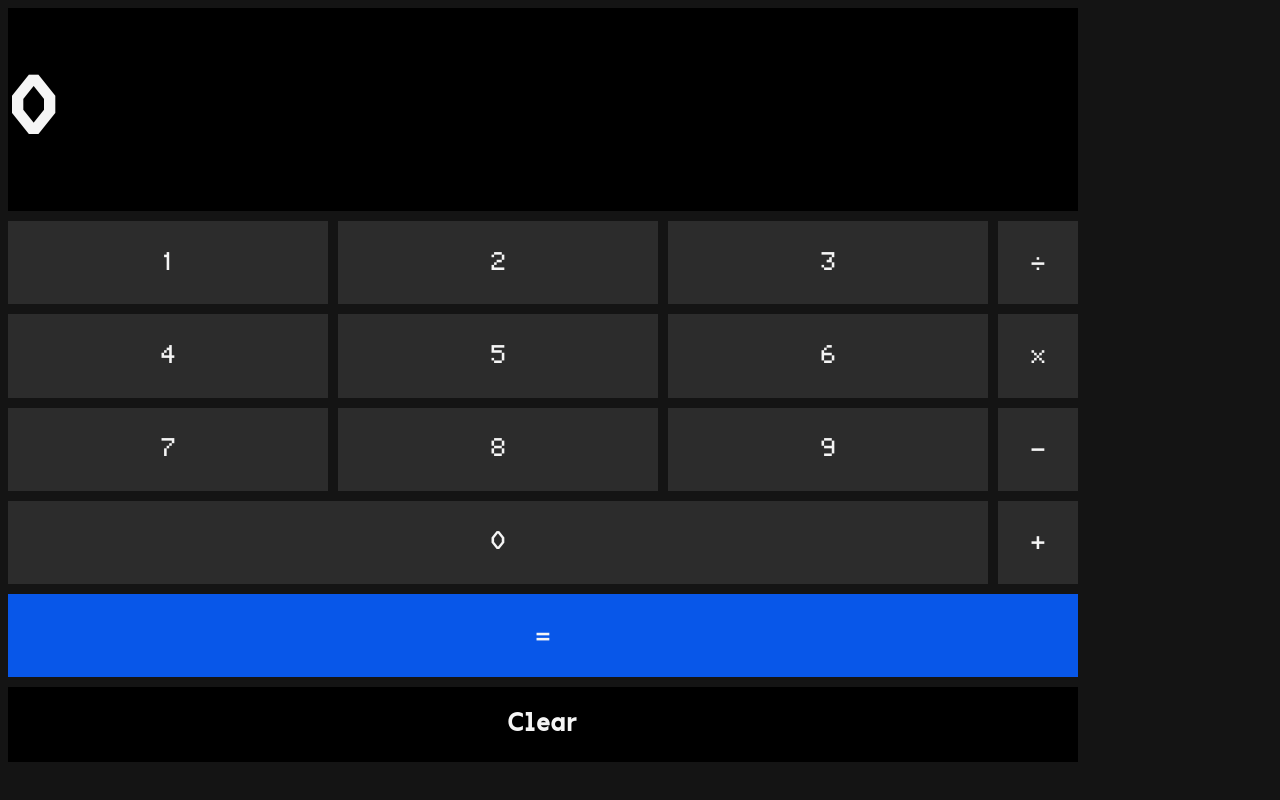
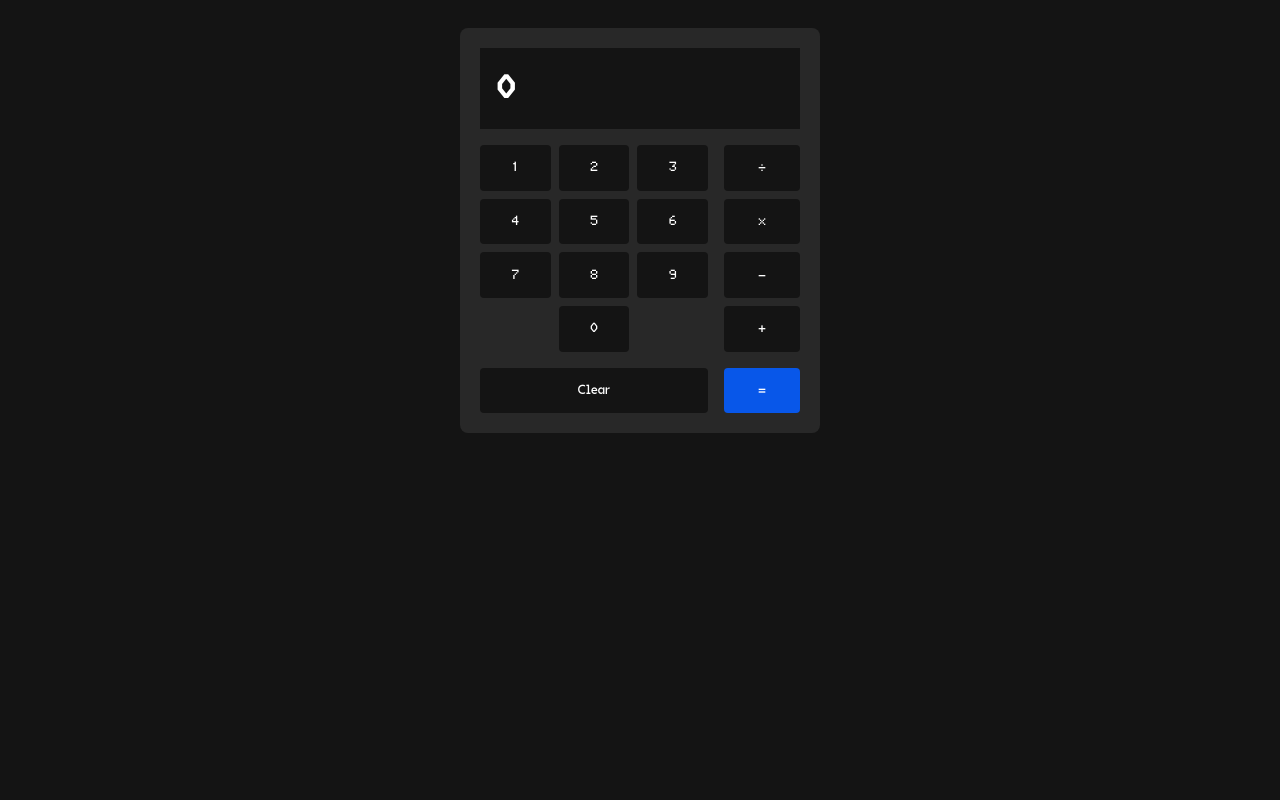
Before and after one commit to falsumit/calculator, a plain HTML site: page index.html in a window 1280 px wide. Drawn offline with Linux system fonts and the light colour scheme.

Commit message:
redid html and css using grid instead of flexbox

```diff
--- a/index.html
+++ b/index.html
@@ -24,6 +24,7 @@
                     <button id="seven"><p>7</p></button>
                     <button id="eight"><p>8</p></button>
                     <button id="nine"><p>9</p></button>
+                    <span></span>
                     <button id="zero"><p>0</p></button>
                 </div>
                 <div id="symbol-container">
@@ -33,11 +34,9 @@
                     <button id="add"><p>&plus;</p></button>
                 </div>
             </div>
-            <div class="full-width-btn">
+            <div id="action-container">
+                <button id="clear"><p>Clear</p></button>
                 <button id="equals"><p>&equals;</p></button>
-            </div>
-            <div class="full-width-btn">
-                <button id="clear"><h2>Clear</h2></button>
             </div>
         </div>
     </div>
--- a/style.css
+++ b/style.css
@@ -7,114 +7,69 @@
 
 * {
     font-family: 'Terminal', Helvetica, sans-serif;
-    color: whitesmoke;
+    color: white;
 }
 
 html {
     background-color: rgb(20, 20, 20);
-}
-
-head {
-    display: none;
-}
-
-div {
-    display: block;
-}
-
-h1 {
-    display: block;
-    font-size: 5rem;
-}
-
-h2 {
-    display: block;
-    font-size: 1.6rem;
-    letter-spacing: .1rem;
-}
-
-p, a {
-    font-size: 1.6rem;
-    line-height: normal;
+    margin: 20px;
+    overflow: hidden;
 }
 
 button {
-    background-color: rgb(44, 44, 44);
-    cursor: pointer;
-    text-align: center;
+    background-color: rgb(20, 20, 20);
     border: 0;
+    border-radius: 4px;
 }
 
 button:hover {
-    background-color: rgb(44, 44, 44, 80%);
+    cursor: pointer;
 }
 
-div#page-container {
+#page-container {
     margin: 0 auto;
+    width: 320px;
+    background-color: rgb(40, 40, 40);
+    padding: 20px;
+    border-radius: 8px;
 }
 
-div#calc-container {
-    display: flex;
-    flex-flow: column nowrap;
-    gap: 10px;
+#calc-container {
+    display: grid;
+    grid-template-rows: 1fr;
+    gap: 16px;
 }
 
-div#output {
-    width: 100%;
-    max-width: calc(980px + 10px + 80px);
-    background-color: black;
+#input-container {
+    display: grid;
+    grid-template-columns: 3fr 1fr;
+    gap: 16px;
 }
 
-div#input-container {
-    display: flex;
-    flex-flow: row nowrap;
-    gap: 10px;
+#num-container {
+    display: grid;
+    grid-template-rows: 1fr 1fr 1fr;
+    grid-template-columns: 1fr 1fr 1fr;
+    gap: 8px;
 }
 
-div#num-container {
-    display: flex;
-    flex-flow: row wrap;
-    gap: 10px;
-    width: 100%;
-    max-width: 980px;
+#symbol-container {
+    display: grid;
+    grid-template-columns: 1fr;
+    gap: 8px;
 }
 
-div#num-container button {
-    flex-basis: calc(33.33333% - ((10px * 2) / 3));
+#action-container {
+    display: grid;
+    grid-template-columns: 3fr 1fr;
+    gap: 16px;
 }
 
-div#num-container button:last-child {
-    flex-basis: 100%;
+#output {
+    background-color: rgb(20, 20, 20);
+    padding: 0 16px;
 }
 
-div#symbol-container {
-    display: flex;
-    flex-flow: column wrap;
-    gap: 10px;
-}
-
-div#symbol-container button {
-    flex-basis: calc(25% - ((10px * 3) / 4));
-    width: 80px;
-}
-
-div.full-width-btn button {
-    width: 100%;
-    max-width: calc(980px + 10px + 80px);
-}
-
-button#equals {
+#equals {
     background-color: rgb(8, 87, 233);
 }
-
-button#equals:hover {
-    background-color: rgb(8, 87, 233, 80%);
-}
-
-button#clear {
-    background-color: black;
-}
-
-button#clear:hover {
-        background-color: rgba(12, 12, 12);
-}
```
